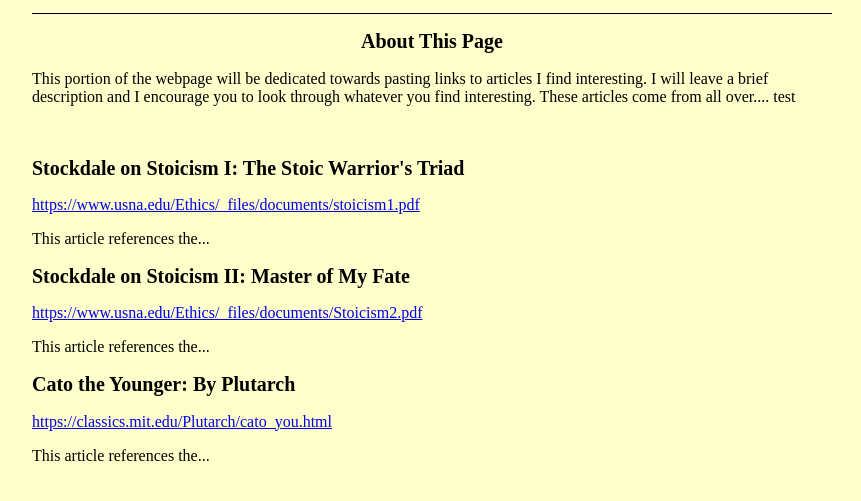
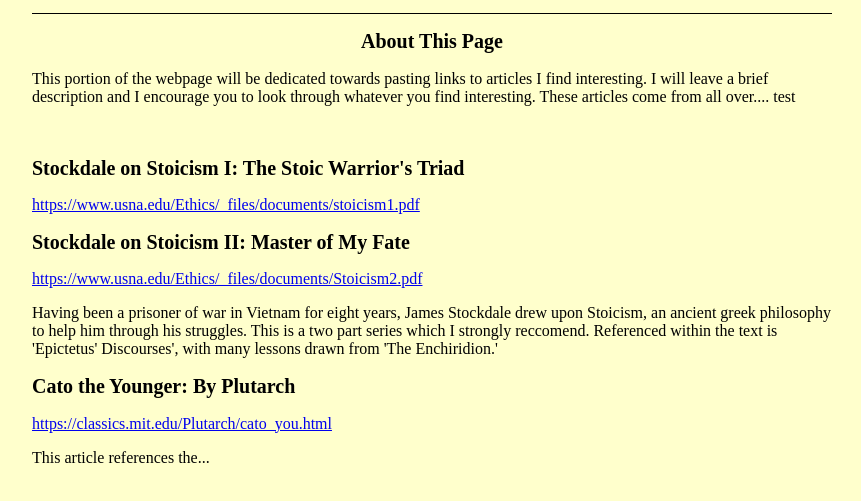
Before and after one commit to michaelmanko/michaelmanko.github.io, a plain HTML site: page articles.html in a window 1280 px wide. Shown: the part 159-660 px from the top of the page, without its empty margins (208-1069 px from the left). Drawn offline with Linux system fonts and the light colour scheme.

Commit message:
Update articles.html

```diff
--- a/articles.html
+++ b/articles.html
@@ -28,11 +28,11 @@
 
       <h2 class="left-aligned-text">Stockdale on Stoicism I: The Stoic Warrior's Triad</h2> <!-- Header for the article name -->
       <p class="left-aligned-text"><a href="https://www.usna.edu/Ethics/_files/documents/stoicism1.pdf">https://www.usna.edu/Ethics/_files/documents/stoicism1.pdf</a></p> <!-- Hyperlink -->
-      <p class="left-aligned-text">This article references the...</p> <!-- Body text -->
-
       <h2 class="left-aligned-text">Stockdale on Stoicism II: Master of My Fate</h2> <!-- Header for the article name -->
       <p class="left-aligned-text"><a href="https://www.usna.edu/Ethics/_files/documents/Stoicism2.pdf">https://www.usna.edu/Ethics/_files/documents/Stoicism2.pdf</a></p> <!-- Hyperlink -->
-      <p class="left-aligned-text">This article references the...</p> <!-- Body text -->
+      <p class="left-aligned-text">Having been a prisoner of war in Vietnam for eight years, James Stockdale drew upon Stoicism, an ancient greek philosophy to help him through his struggles.
+      This is a two part series which I strongly reccomend. Referenced within the text is 'Epictetus' Discourses', with many lessons drawn from 'The Enchiridion.'</p> <!-- Body text -->
+
 
       <h2 class="left-aligned-text">Cato the Younger: By Plutarch</h2> <!-- Header for the article name -->
       <p class="left-aligned-text"><a href="https://classics.mit.edu/Plutarch/cato_you.html">https://classics.mit.edu/Plutarch/cato_you.html</a></p> <!-- Hyperlink -->
```
